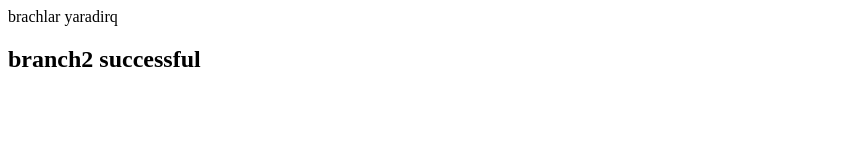
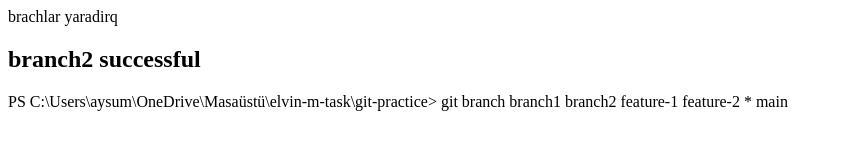
Before and after one commit to aysumaharramovaa/git-practice, a plain HTML site: page index.htm in a window 1280 px wide. Shown: the whole page, without its empty margins (0-842 px from the left). Drawn offline with Linux system fonts and the light colour scheme.

Commit message:
brach siyahi

```diff
--- a/index.htm
+++ b/index.htm
@@ -8,5 +8,15 @@
 <body>
     brachlar yaradirq
     <h2>branch2 successful</h2>
+
+
+    PS C:\Users\aysum\OneDrive\Masaüstü\elvin-m-task\git-practice> git branch
+  branch1
+  branch2
+  feature-1
+  feature-2
+* main
+
+
 </body>
 </html>
```
